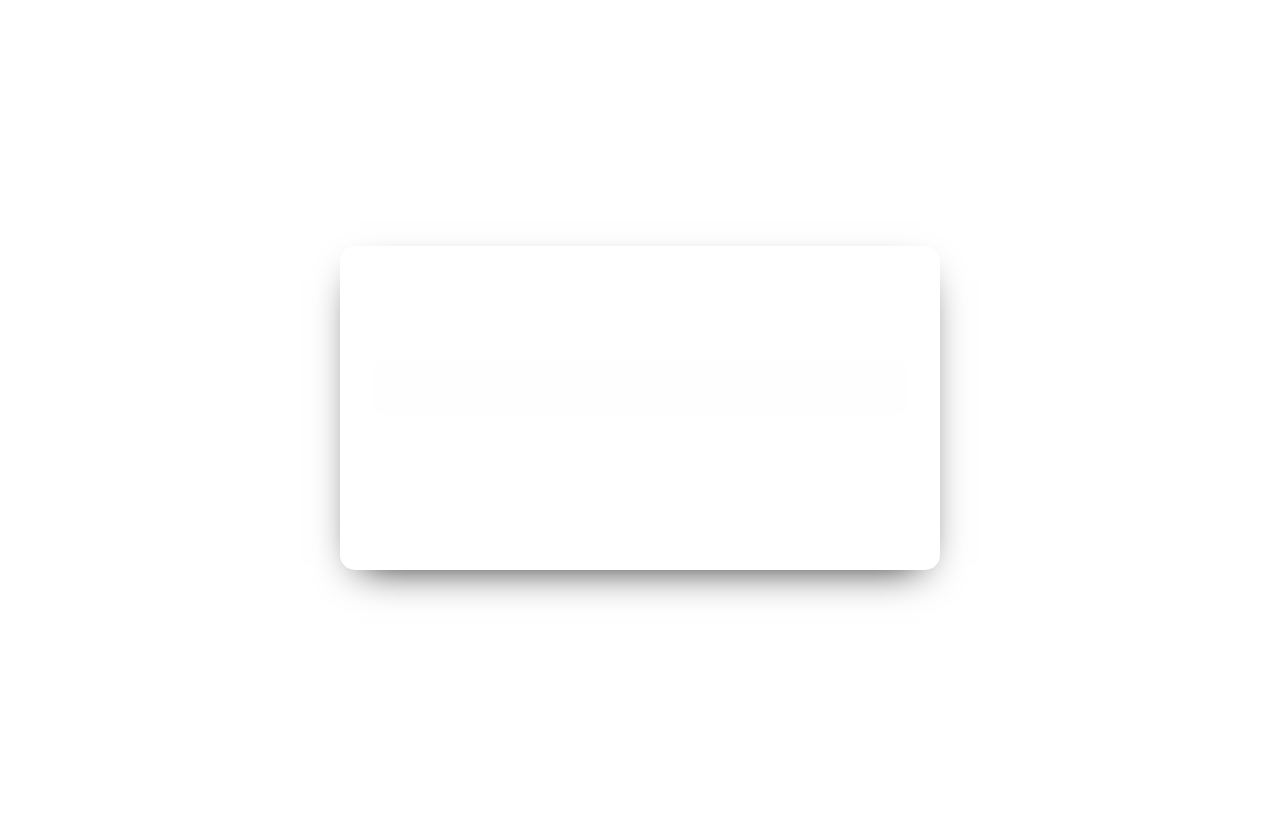
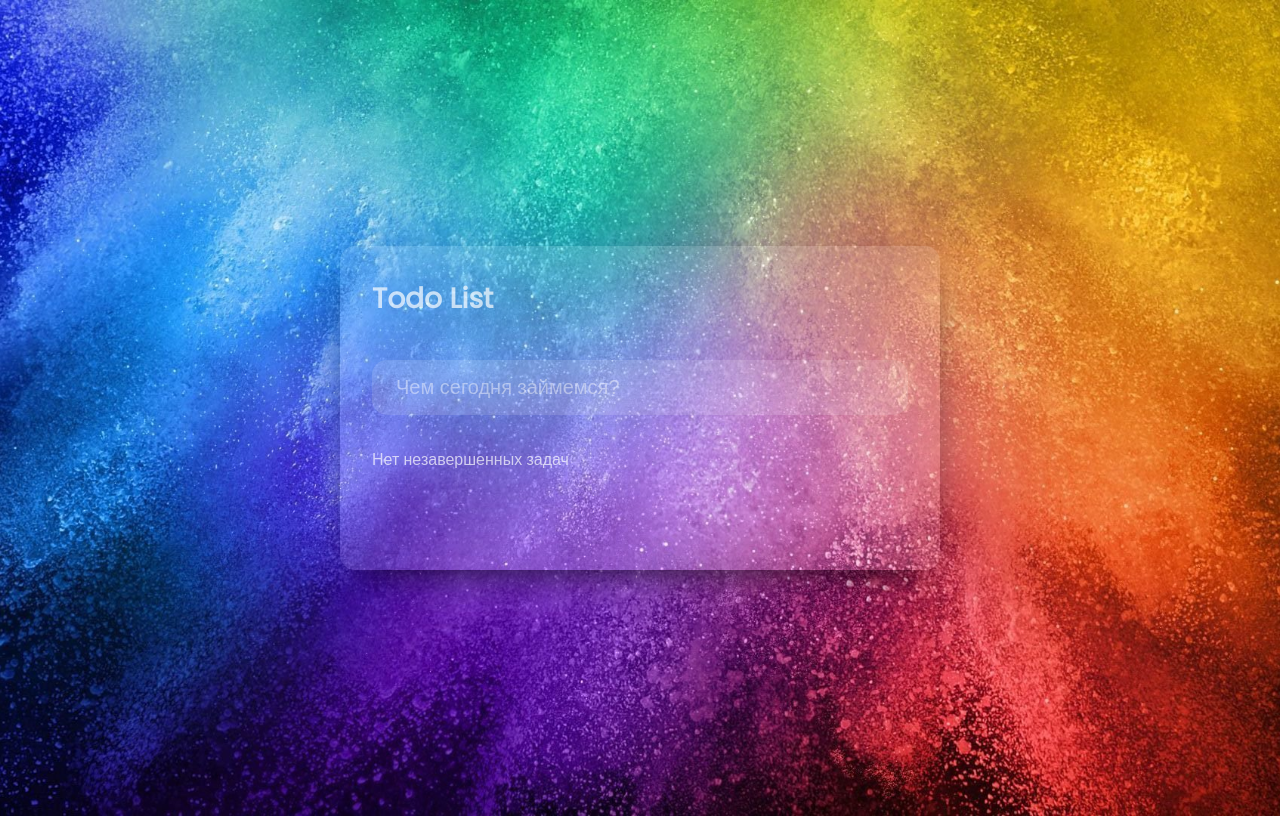
Before and after one commit to WiseBlooD/first-pet-proj, a plain HTML site: page ToDo-list/index.html in a window 1280 px wide. Drawn offline with Linux system fonts and the light colour scheme.

```diff
--- a/ToDo-list/css/styles.css
+++ b/ToDo-list/css/styles.css
@@ -14,7 +14,7 @@ body {
   align-items: center;
   justify-content: center;
   min-height: 100vh;
-  background: url("bg2.jpg") center;
+  background: url("/images/bg2.jpg") center;
   background-size: cover;
 }
 
```
